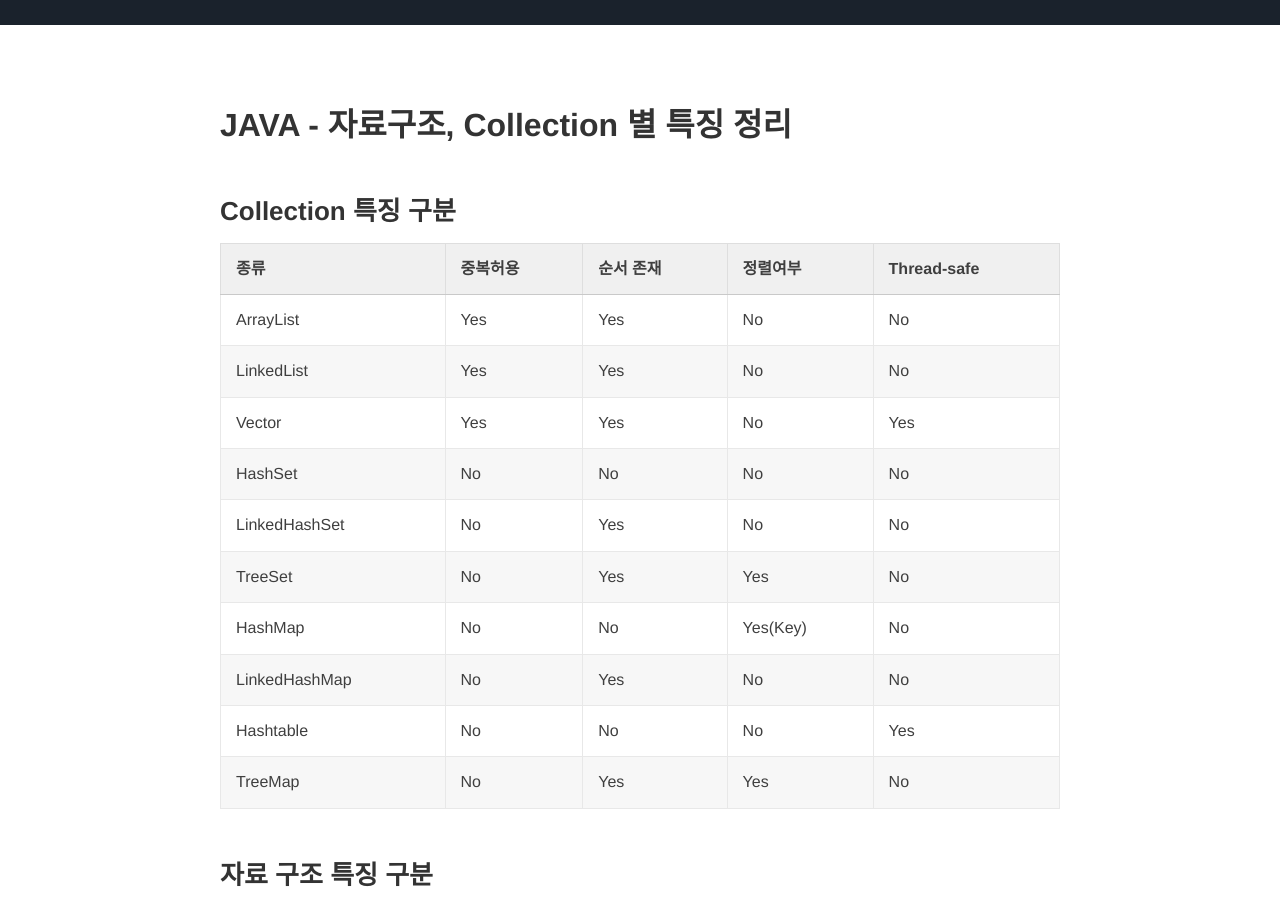
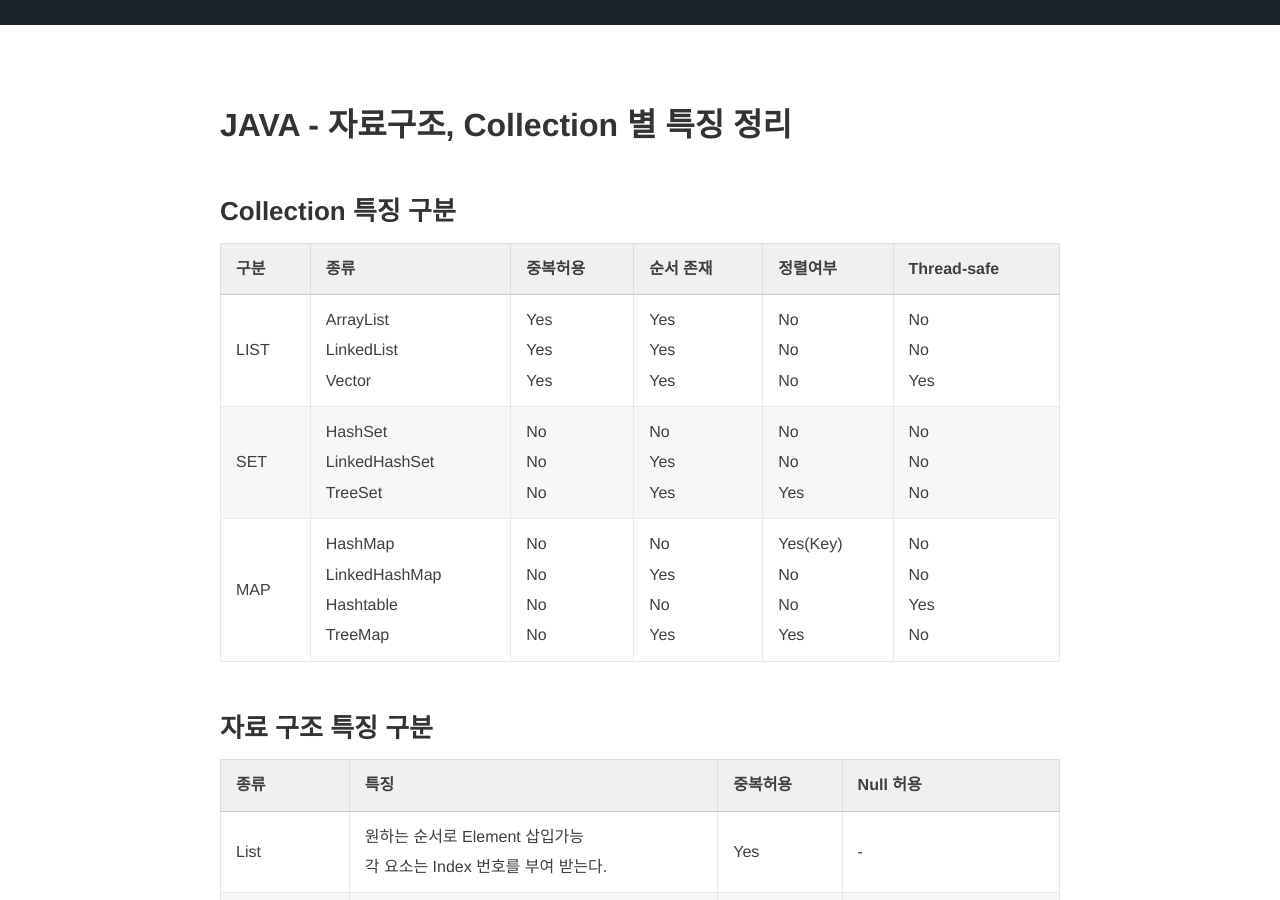
Before and after one commit to kimchanjung/blog-backup, a Jekyll site: the page built from _posts/java/2020-01-15-java-collection.md, in a window 1280 px wide and 900 px high, scrolled down 875 px. Built offline with Jekyll 4.4.1, drawn with Linux system fonts in a browser that asks for light colours; some of the changed text lies outside the part shown.

Commit message:
자바 컬렉션 수정

```diff
--- a/_posts/java/2020-01-15-java-collection.md
+++ b/_posts/java/2020-01-15-java-collection.md
@@ -12,30 +12,23 @@ published: true
 
 ### Collection 특징 구분
 
-| 종류      | 중복허용 | 순서 존재 | 정렬여부 | Thread-safe |
-|---------------|------|-------|------|--------------|
-| ArrayList     | Yes  | Yes   | No   | No           |
-| LinkedList    | Yes  | Yes   | No   | No           |
-| Vector        | Yes  | Yes   | No   | Yes          |
-| HashSet       | No   | No    | No   | No           |
-| LinkedHashSet | No   | Yes   | No   | No           |
-| TreeSet       | No   | Yes   | Yes  | No           |
-| HashMap       | No   | No    | Yes(Key)   | No           |
-| LinkedHashMap | No   | Yes   | No   | No           |
-| Hashtable     | No   | No    | No   | Yes          |
-| TreeMap       | No   | Yes   | Yes  | No           |
+|구분   | 종류      | 중복허용 | 순서 존재 | 정렬여부 | Thread-safe |
+|------|---------------|------|-------|------|--------------|
+| LIST | ArrayList <br>  LinkedList <br> Vector | Yes <br>Yes<br>Yes | Yes <br>Yes<br>Yes   | No <br> No  <br> No  |  No  <br> No  <br>Yes |
+|SET| HashSet<br>LinkedHashSet<br>TreeSet  | No <br> No <br> No | No  <br> Yes<br>Yes | No<br> No<br> Yes   | No<br>   No<br>No|
+|MAP| HashMap <br> LinkedHashMap <br>   Hashtable <br> TreeMap | No <br> No <br> No <br> No  | No  <br> Yes  <br>No  <br>Yes  | Yes(Key)  <br>   No <br> No <br> Yes          |No  <br> No  <br> Yes <br>  No|
 
 
 ### 자료 구조 특징 구분
 
 | 종류 | 특징       | 중복허용              | Null 허용                            |
 |---------------|------------------------|-------------------|----------------|
-| List          | 원하는 순서로 Element 삽입가능\. 각 요소는 Index 번호를 부여 받는다\.               | Yes               | \-                                 |
-| Set           | 중복 Element 불가능\. 그러므로 쉽게 여부 중복확인 가능\. 특정 순서\(Order\) 정할수 없음\. | No                | \-                                 |
-| Queue         | Output으로 나올 Element만 기본적으로 접근 가능하다\.                          | Yes               | \-                                 |
-| PriorityQueue | 가장 우선순위가 높은 Element가 Head First가 된다\.                         | Yes               | No                                 |
-| Deque         | 양 끝단에서 모두 삽입 / 삭제 가능                                          | Yes               | \-                                 |
-| Map           | Key / Value로 구성된다\.                                           | 키 : No \- 값 : Yes | 키 : 하나의 \(null\) 키 허용\) \- 값 : Yes |
+| List          | 원하는 순서로 Element 삽입가능 <br> 각 요소는 Index 번호를 부여 받는다\.| Yes| \-|
+| Set           | 중복 Element 불가능 <br> 그러므로 쉽게 여부 중복확인 가능\. 특정 순서\(Order\) 정할수 없음\. | No| \-|
+| Queue         | Output으로 나올 Element만 기본적으로 접근 가능하다<br>| Yes| \-|
+| PriorityQueue | 가장 우선순위가 높은 Element가 Head First가 된다| Yes| No|
+| Deque         | 양 끝단에서 모두 삽입 / 삭제 가능| Yes| \-|
+| Map           | Key / Value로 구성된다\.| 키 : No \- 값 : Yes | 키 : 하나의 \(null\) 키 허용\) \- 값 : Yes |
 
 
 ### LIST
```
